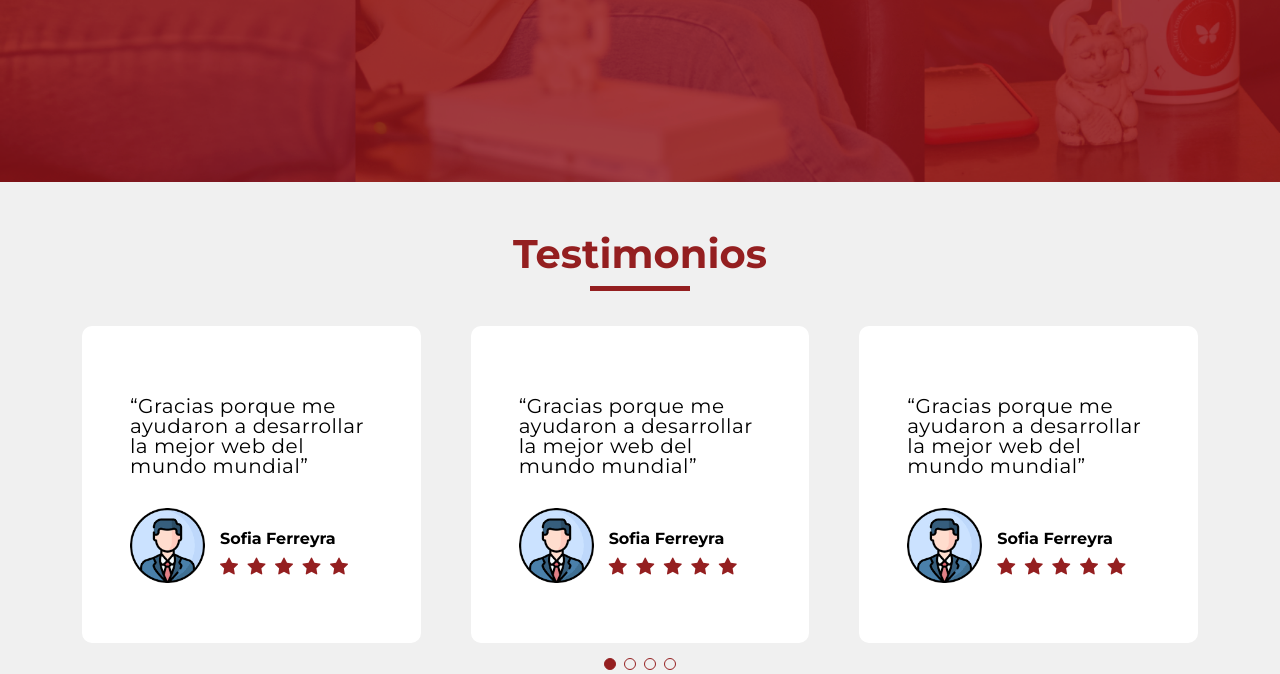
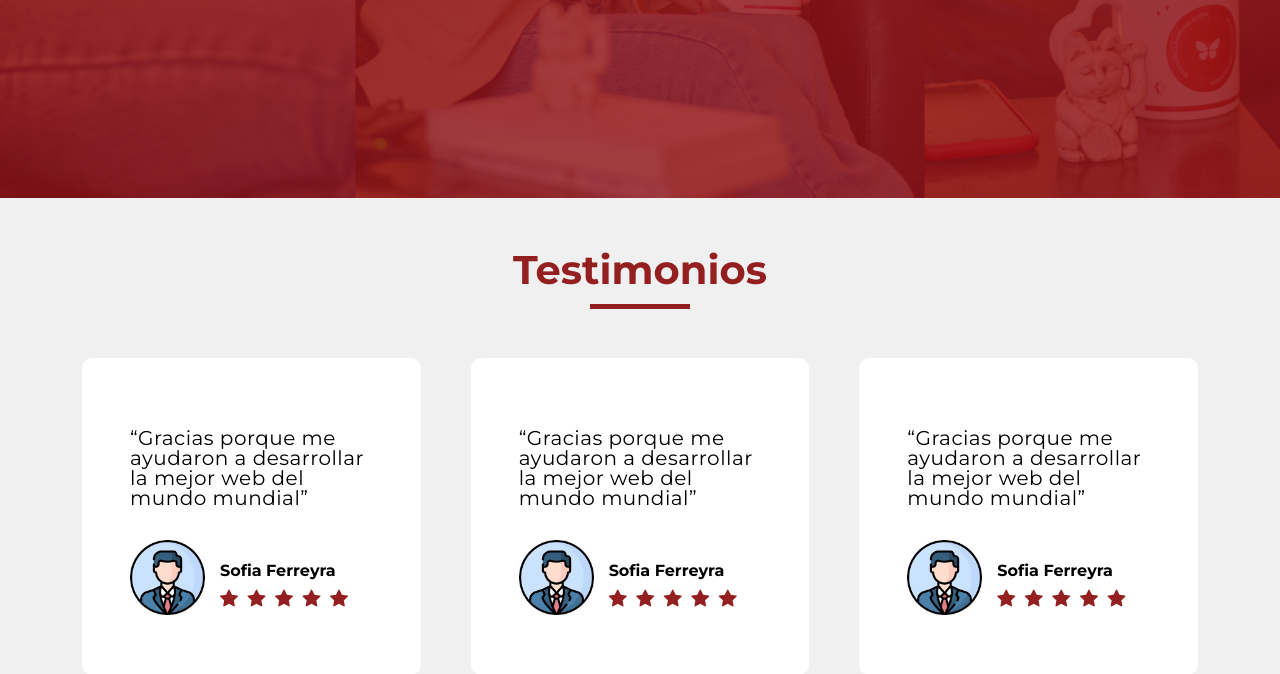
Before and after one commit to SantyHenares/Magnetica, a PHP site: page /index.html in a window 1280 px wide. Shown: the part 3400-4074 px from the top of the page. Run offline with PHP 8.4, Linux system fonts and the light colour scheme; some libraries are stand-ins or nearby versions.

Commit message:
correccion del subrayado

```diff
--- a/assets/css/style.css
+++ b/assets/css/style.css
@@ -352,7 +352,7 @@ h6 {
   font-weight: bold;
   text-align: center;
   margin-top: 3rem;
-  margin-bottom: 3rem;
+  margin-bottom: 4rem;
 }
 
 .underline {
@@ -361,5 +361,5 @@ h6 {
   --width: 100px;
   --height: 5px;
   background: linear-gradient(var(--color), var(--color)) var(--position) / var(--width) var(--height) no-repeat;
-  padding-bottom: 13px;
+  padding-bottom: 15px;
 }
```
